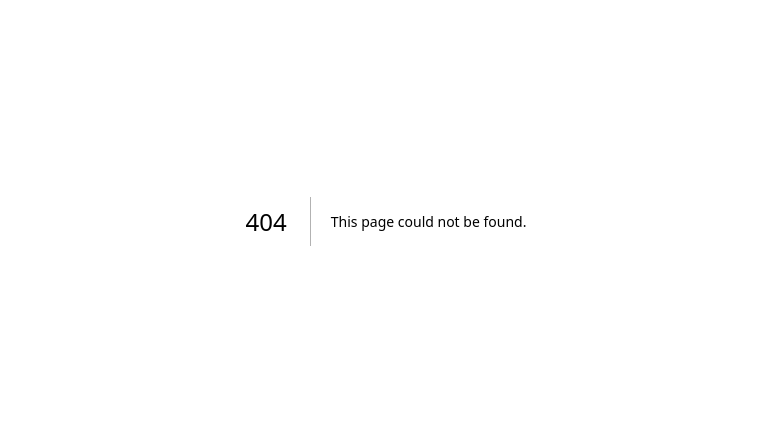
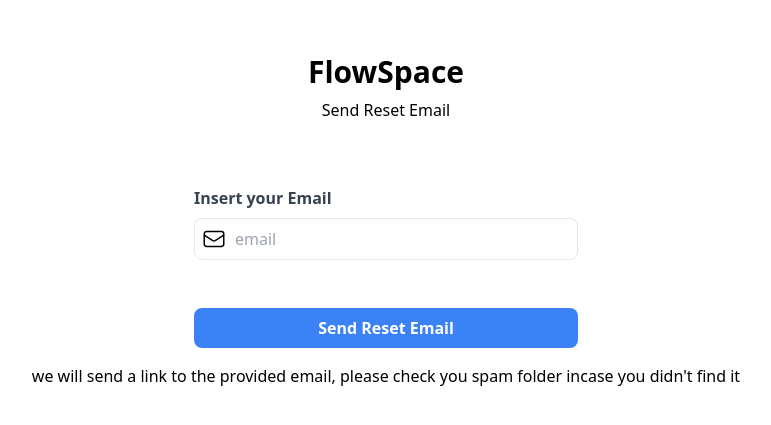
Before and after one commit to MohamedBenTaher/flowSpace, a Next.js app in the folder frontend/: page /auth/forgot in a window 1280 px wide. Before the commit this address had no page. Shown: the part 179-604 px from the top of the page, without its empty margins (254-1025 px from the left). Built offline with nearby package versions, Linux system fonts and the light colour scheme.

Commit message:
reset Password

```diff
--- a/frontend/app/auth/confirm/[token]/page.tsx
+++ b/frontend/app/auth/confirm/[token]/page.tsx
@@ -38,7 +38,7 @@
     if (params?.token) {
       confirmEmail();
     }
-  }, []);
+  }, [params.token,router]);
 
   return (
     <div className="flex items-center justify-center h-screen w-screen">
--- /dev/null
+++ b/frontend/app/auth/forgot/page.tsx
@@ -0,0 +1,17 @@
+import ForgotForm from '@/components/Auth/ForgotForm'
+import React from 'react'
+
+function page() {
+  return (
+    <div className='w-screen h-screen flex items-center justify-center'>
+        <div className='flex flex-col items-center'>
+            <h3 className='font-bold text-3xl mb-2'>FlowSpace</h3>
+            <div className='font-thin mb-16 '>Send Reset Email</div>
+            <ForgotForm/>
+            <div className='font-thin'> we will send a link to the provided email, please check you spam folder incase you didn&apos;t find it</div>
+        </div>
+    </div>
+  )
+}
+
+export default page
--- a/frontend/app/auth/page.tsx
+++ b/frontend/app/auth/page.tsx
@@ -6,7 +6,8 @@
 const Auth = () => {
     const searchParams = useSearchParams();
     const search = searchParams.get('confirmed');
-    const [isMember,setIsMember]=React.useState<boolean>(search ? true :false)
+    const reset = searchParams.get('reset');
+    const [isMember,setIsMember]=React.useState<boolean>(search||reset ? true :false)
     console.log(process.env.NEXT_PUBLIC_BACKEND_URL)
   return (
     <div className='w-full flex items-center justify-around flex-col sm:flex-row px-10'>
@@ -19,7 +20,7 @@
     <div>
     </div>
     {isMember ?
-     <LoginForm setIsMember={setIsMember} confirmed={search}/>
+     <LoginForm setIsMember={setIsMember} confirmed={search} reset={reset}/>
      :
      <SignInForm setIsMember={setIsMember}/>
     }
--- a/frontend/app/auth/reset/page.tsx
+++ b/frontend/app/auth/reset/page.tsx
@@ -1,12 +1,21 @@
+'use client'
 import PasswordResetForm from '@/components/Auth/PasswordResetForm'
 import React from 'react'
+import { useSearchParams } from 'next/navigation';
 
-function page() {
+function Page() {
+    const searchParams = useSearchParams();
+    const reset = searchParams.get('token');
+    console.log('reset',reset)
   return (
-    <div>
-        <PasswordResetForm/>
+    <div className='w-sceen h-screen flex items-center justify-center'>
+        <div className='flex flex-col items-center'>
+        <h3 className='font-bold text-3xl mb-2'>FlowSpace</h3>
+        <div className='font-thin mb-16 '>Reset Your Password</div>
+        <PasswordResetForm token={reset}/>
+        </div>
     </div>
   )
 }
 
-export default page
+export default Page
--- /dev/null
+++ b/frontend/components/Auth/ForgotForm.tsx
@@ -0,0 +1,79 @@
+'use client'
+import React,{ useState} from "react";
+import { Formik, Form, Field, ErrorMessage } from "formik";
+import * as Yup from "yup";
+import { resetDto } from "./dto/reset.dto";
+import { useRouter } from "next/navigation";
+const forgotSchema = Yup.object().shape({
+        email: Yup.string().email('Invalid email format').required('An email is required'),
+  });
+  const initialValues ={ email: "" }
+const ForgotForm = () => {
+
+    const router=useRouter()
+  return (
+    <Formik
+    initialValues={initialValues}
+    validationSchema={forgotSchema}
+    onSubmit={async (values) => {
+      console.log('reached reset ',values)
+      fetch(`${process.env.NEXT_PUBLIC_BACKEND_URL}/auth/email/forgot`,{
+        method:'POST',
+        headers:{
+          'Content-Type':'application/json'
+        },
+        body:JSON.stringify(values)
+      }).then( async(response)=>{
+        if(response.ok){
+            router.push('/auth');
+        }
+      }).catch((error)=>{
+        console.log(error)
+      })
+    }}
+  >
+    {({ errors, touched }) => (
+        <Form className="w-96">
+    <><div className="mb-4">
+                  <label
+                      htmlFor="password"
+                      className="block text-gray-700 font-bold mb-2"
+                  >
+                      Insert your Email
+                  </label>
+                  <div className="relative">
+                      <Field
+                          name="email"
+                          type={"email"}
+                          placeholder="email"
+                          className={`${errors.email && touched.email ? "border-red-500 border-2" : ""} w-full border p-2 rounded-lg focus:outline-none  `}
+                          style={{ paddingRight: "2.5rem", paddingLeft: "2.5rem" }} // add some padding on the right to make space for the eye icon
+                      />
+                      <span
+                          className="absolute inset-y-0 left-0 pl-2 flex items-center cursor-pointer"
+                          style={{ bottom: errors.email && touched.email ? '25%' : '0%' }}
+                      >
+                         <svg xmlns="http://www.w3.org/2000/svg" fill="none" viewBox="0 0 24 24" strokeWidth={1.5} stroke="currentColor" className="w-6 h-6">
+                              <path strokeLinecap="round" strokeLinejoin="round" d="M21.75 6.75v10.5a2.25 2.25 0 01-2.25 2.25h-15a2.25 2.25 0 01-2.25-2.25V6.75m19.5 0A2.25 2.25 0 0019.5 4.5h-15a2.25 2.25 0 00-2.25 2.25m19.5 0v.243a2.25 2.25 0 01-1.07 1.916l-7.5 4.615a2.25 2.25 0 01-2.36 0L3.32 8.91a2.25 2.25 0 01-1.07-1.916V6.75" />
+                         </svg>
+
+                      </span>
+                      <ErrorMessage
+                          name="password"
+                          component="p"
+                          className="text-red-500 text-sm font-normal " />
+                  </div>
+                      <button
+                      type="submit"
+                      className="mt-12 bg-blue-500 hover:bg-blue-700 text-white font-bold py-2 px-4 rounded-lg w-full"
+                  >
+                      Send Reset Email
+                  </button>
+                  </div></>
+  </Form>
+  )}
+</Formik>
+  )
+}
+
+export default ForgotForm
--- a/frontend/components/Auth/LoginForm.tsx
+++ b/frontend/components/Auth/LoginForm.tsx
@@ -11,7 +11,8 @@
 
 type LoginFormProps = {
   setIsMember: React.Dispatch<React.SetStateAction<boolean>>;
-  confirmed:string|boolean|null
+  confirmed?:string|boolean|null
+  reset?:string|boolean|null
 };
 // redirecet in nextjs
 const LoginSchema = Yup.object().shape({
@@ -23,7 +24,7 @@
     .required("Password is required"),
 });
 const initialValues :LoginDto ={ email: "", password: "" }
-const LoginForm = ({ setIsMember,confirmed }: LoginFormProps) => {
+const LoginForm = ({ setIsMember,confirmed,reset }: LoginFormProps) => {
    const storage = new LocalStorageService();
     const router = useRouter();
     const [passwordVisible, setPasswordVisible] = useState(true);
@@ -62,7 +63,11 @@
         </div>
         {confirmed?(
           <div className="rounded-lg bg-green-500 text-slate-50 shadow-md w-full h-12 p-2 mb-10">Account Confirmed Successfully , welcome &#127881; &#127881;</div>
-        ):(
+        ):
+        reset?(
+          <div className="rounded-lg bg-green-500 text-slate-50 shadow-md w-full h-12 p-2 mb-10">Password Updated , login with your new credentials &#127881; &#127881;</div>
+        ):
+        (
           null
         )}
                   <div className="mb-4">
@@ -140,7 +145,7 @@
                     </div>
                     </div>
                   <div className="w-full flex items-center justify-end  mb-4 font-semibold text-sm text-primary hover:text-secondary hover:underline decoration-from-font hover:decoration-blue-400'">
-                    <Link href={'#'}>Forgot password ?</Link>
+                    <Link href={'/auth/forgot'}>Forgot password ?</Link>
                   </div>
                   <button
                       type="submit"
--- a/frontend/components/Auth/PasswordResetForm.tsx
+++ b/frontend/components/Auth/PasswordResetForm.tsx
@@ -8,7 +8,7 @@
     password: Yup.string()
     .min(8, "Password must be at least 8 characters")
     .required("Password is required"),
-    confrimedPassword: Yup.string()
+    confirmPassword: Yup.string()
       .min(8, "Password must be at least 8 characters")
       .required("Password is required"),
   });
@@ -22,36 +22,46 @@
     }
     return error;
   };
+  type ResetFormProps = {
+    token:string|null
+  };
   const initialValues :resetDto ={ password: "", confirmPassword: "" }
-const PasswordResetForm = () => {
+const PasswordResetForm = ({token}:ResetFormProps) => {
+
     const [passwordVisible, setPasswordVisible] = useState(false);
     const [confirmPasswordVisible, setConfirmPasswordVisible] = useState(false);
     const router=useRouter()
-
+    if(!token){
+        router.push('auth')
+    }
   return (
     <Formik
     initialValues={initialValues}
     validationSchema={ResetSchema}
     onSubmit={async (values) => {
-      console.log('reached login ',values)
-      fetch(`${process.env.NEXT_PUBLIC_BACKEND_URL}/auth/local/login`,{
+      console.log('reached reset ',values)
+      const resetPayload ={
+        password:values.password,
+        confirmHash:token
+      }
+      console.log(resetPayload)
+      await fetch(`${process.env.NEXT_PUBLIC_BACKEND_URL}/auth/email/reset`,{
         method:'POST',
         headers:{
           'Content-Type':'application/json'
         },
-        body:JSON.stringify(values)
+        body:JSON.stringify(resetPayload)
       }).then( async(response)=>{
-        console.log( await response.json())
-        const tokens =await response.json()
-        console.log('tokens',tokens)
-        router.push('/home');
+        if(response.ok){
+            router.push('/auth?reset=true');
+        }
       }).catch((error)=>{
         console.log(error)
       })
     }}
   >
     {({ errors, touched,values }) => (
-        <Form>
+        <Form className="w-96">
     <><div className="mb-4">
                   <label
                       htmlFor="password"
@@ -140,7 +150,7 @@
                       </div>
                       <button
                       type="submit"
-                      className="mt-5 bg-blue-500 hover:bg-blue-700 text-white font-bold py-2 px-4 rounded-lg w-full"
+                      className="mt-12 bg-blue-500 hover:bg-blue-700 text-white font-bold py-2 px-4 rounded-lg w-full"
                   >
                       Reset Password
                   </button>
```
Also changed, not shown: 2 other files (tests, documents, lock files or other folders).
